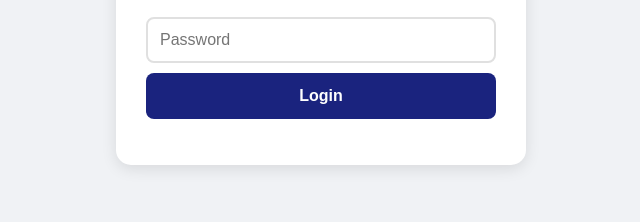
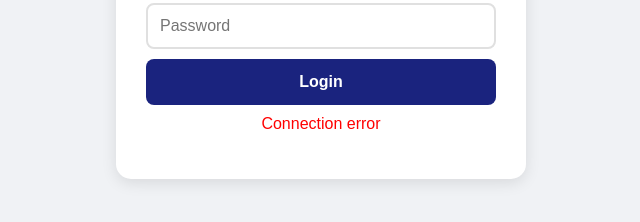
Before and after one commit to somnathmoota4-lang/visitor-app, a website: page public/admin/index.html in a window 1280 px wide. Both pictures are taken after a click on the button "Login". Shown: the part 396-618 px from the top of the page, without its empty margins (319-959 px from the left). Drawn offline with Linux system fonts and the light colour scheme; no server answers.

Commit message:
index.html

```diff
--- a/public/admin/index.html
+++ b/public/admin/index.html
@@ -9,8 +9,7 @@
     h2 { text-align: center; color: #1a237e; }
     input { width: 100%; padding: 12px; margin: 10px 0; border: 2px solid #e0e0e0; border-radius: 8px; font-size: 16px; box-sizing: border-box; }
     button { width: 100%; padding: 14px; background: #1a237e; color: white; border: none; border-radius: 8px; font-size: 16px; font-weight: bold; cursor: pointer; }
-    button:hover { background: #283593; }
-    .error { color: red; text-align: center; margin-top: 10px; }
+    .error { color: red; text-align: center; margin-top: 10px; display: none; }
   </style>
 </head>
 <body>
@@ -21,36 +20,39 @@
     <button onclick="login()">Login</button>
     <p class="error" id="error"></p>
   </div>
-<script>
+
+  <script>
     function login() {
-      var email = document.getElementById('email').value;
-      var password = document.getElementById('password').value;
+      const email = document.getElementById('email').value;
+      const password = document.getElementById('password').value;
+      const errorEl = document.getElementById('error');
+      errorEl.style.display = 'none';
 
       fetch('/api/auth/login', {
         method: 'POST',
         headers: { 'Content-Type': 'application/json' },
-        body: JSON.stringify({ email: email, password: password })
+        body: JSON.stringify({ email, password })
       })
-      .then(function(response) { return response.json(); })
-      .then(function(data) {
+      .then(res => res.json())
+      .then(data => {
         if (data.token) {
-          // SAVE TOKEN FIRST
-          localStorage.setItem('adminToken', data.token);
-          localStorage.setItem('adminUser', JSON.stringify(data.user));
-
-          // Small delay then redirect
-          setTimeout(function() {
+          if (data.user.role === 'super_admin') {
+            localStorage.setItem('adminToken', data.token);
             window.location.href = '/admin/dashboard.html';
-          }, 500);
+          } else {
+            errorEl.innerText = 'Access denied. Admin only.';
+            errorEl.style.display = 'block';
+          }
         } else {
-          document.getElementById('error').innerText = data.error || 'Login failed';
+          errorEl.innerText = data.error || 'Login failed';
+          errorEl.style.display = 'block';
         }
       })
-      .catch(function() {
-        document.getElementById('error').innerText = 'Connection error';
+      .catch(() => {
+        errorEl.innerText = 'Connection error';
+        errorEl.style.display = 'block';
       });
     }
-  <a href="/forgot-password.html?type=admin" style="display:block;text-align:center;margin-top:10px;">Forgot Password?</a>
-</script>
+  </script>
 </body>
 </html>
```
